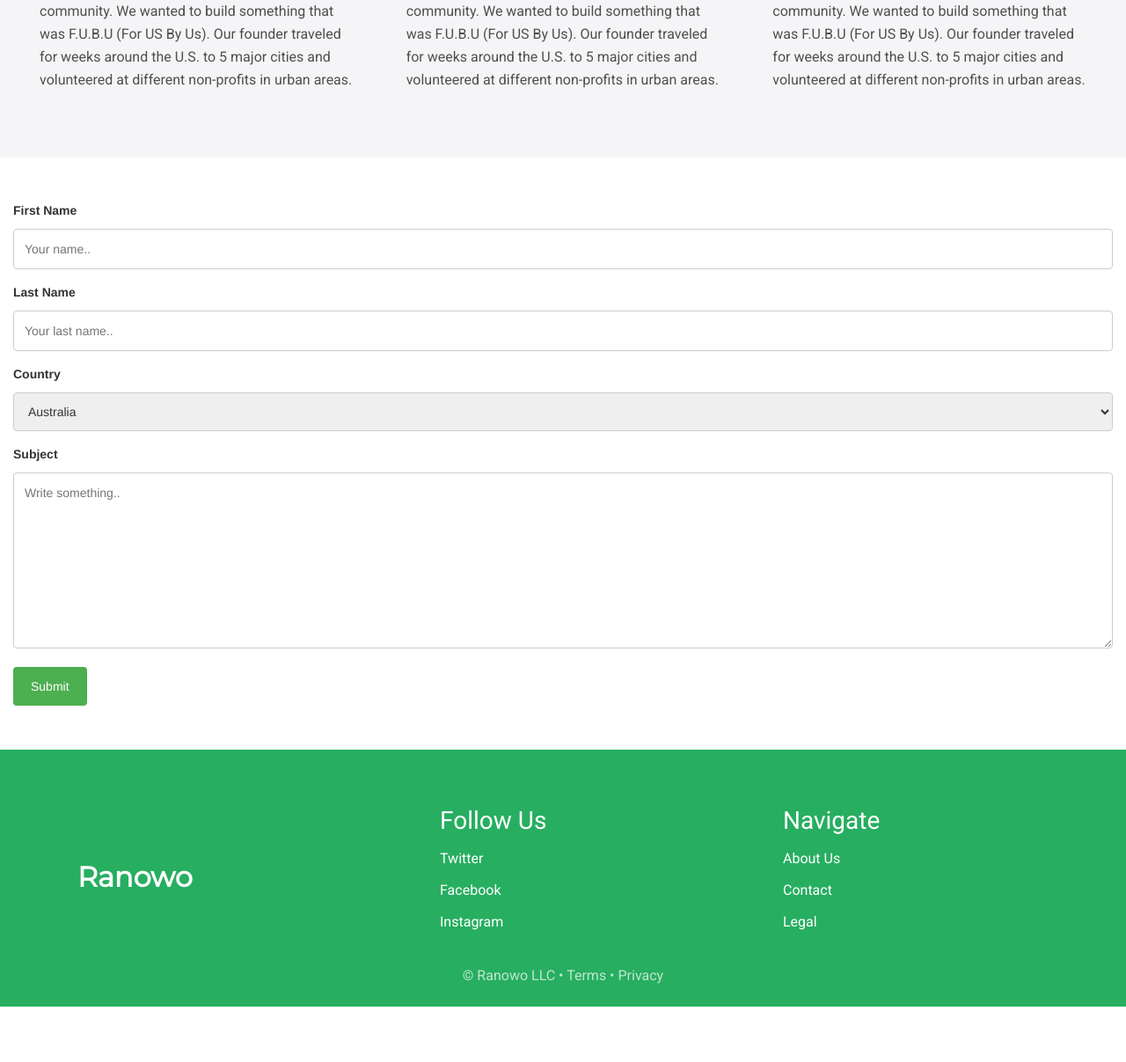
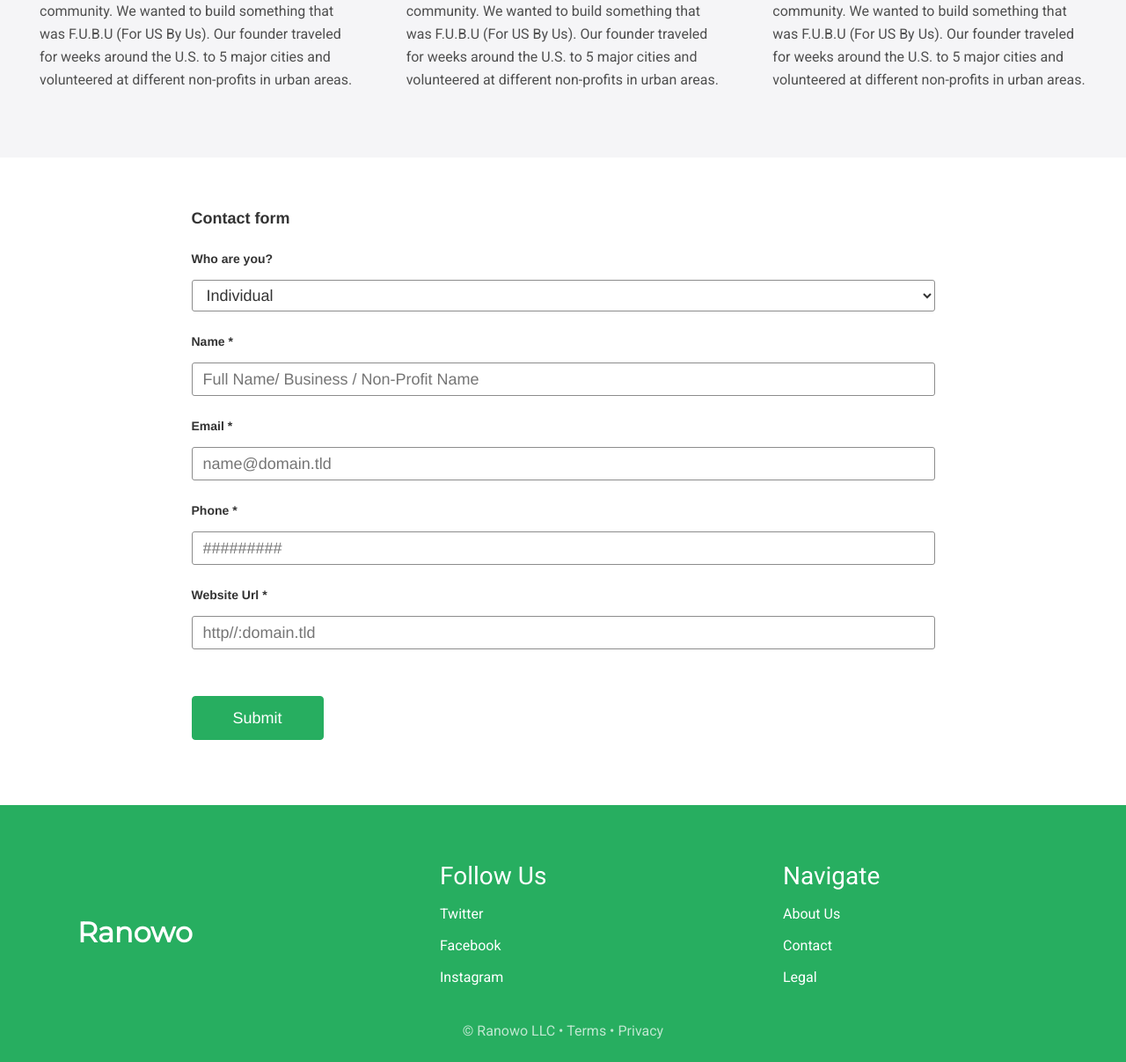
Before and after one commit to DmytroTsetsyk/Ranowo, a PHP site: page /about.html in a window 1280 px wide. Shown: the part 2034-3241 px from the top of the page at 88% size. Before the commit the page ends 3178 px from the top, so only its background shows below. Run offline with PHP 8.4, Linux system fonts and the light colour scheme; some libraries are stand-ins or nearby versions.

Commit message:
Added contact form

```diff
--- a/about.html
+++ b/about.html
@@ -7,6 +7,8 @@
   <title>Ranowo</title>
   <link href="https://fonts.googleapis.com/css?family=Montserrat|Roboto&display=swap" rel="stylesheet">
   <link rel="stylesheet" href="plugins/bootstrap/bootstrap.min.css">
+  <link rel="stylesheet" href="https://cdnjs.cloudflare.com/ajax/libs/font-awesome/5.11.2/css/all.css">
+
   <link rel="stylesheet" href="styles/main.css">
 </head>
 
@@ -111,23 +113,33 @@
   </div>
   <div class="row contact-form">
     <div class="col-xs-12">
-        <form action="">
-
-            <label for="fname">First Name</label>
-            <input type="text" id="fname" name="firstname" placeholder="Your name..">
-
-            <label for="lname">Last Name</label>
-            <input type="text" id="lname" name="lastname" placeholder="Your last name..">
-
-            <label for="country">Country</label>
-            <select id="country" name="country">
-              <option value="australia">Australia</option>
-              <option value="canada">Canada</option>
-              <option value="usa">USA</option>
+        <h4>Contact form</h4>
+        <form action="#">
+            <label for="who-are-you">Who are you?</label>
+            <select id="who-are-you" name="who-are-you">
+              <option value="individual">Individual</option>
+              <option value="nonprofit">Nonprofit</option>
+              <option value="business">Business</option>
             </select>
 
-            <label for="subject">Subject</label>
-            <textarea id="subject" name="subject" placeholder="Write something.." style="height:200px"></textarea>
+            <label for="fname">Name *</label>
+            <input type="text" id="fname" name="fname" placeholder="Full Name/ Business / Non-Profit Name">
+
+            <label for="email">Email *</label>
+            <input type="email" id="email" name="email" placeholder="name@domain.tld">
+
+            <label for="phone">Phone *</label>
+            <input type="number" id="phone" name="phone" placeholder="#########">
+
+            <label for="url">Website Url *</label>
+            <input type="url" id="url" name="url" placeholder="http//:domain.tld">
+
+            <!-- <label for="url">Website Url *</label>
+            <input type="url" id="url" name="url" placeholder="#########"> -->
+            <!-- <textarea id="subject" name="subject" placeholder="Write something.." style="height:200px"></textarea> -->
+
+            <div class="g-recaptcha" data-sitekey="6LcnLsQUAAAAAMrlHCuKyE0rHNN16WISGh0_AWn5"></div>
+            <br/>
 
             <input type="submit" value="Submit">
 
@@ -165,6 +177,7 @@
 	  </div>
     </div>
   </footer>
+  <script src="https://www.google.com/recaptcha/api.js" async defer></script>
   <script src="plugins/jquery.min.js"></script>
   <script src="plugins/bootstrap/bootstrap.min.js"></script>
   <script src="plugins/jquery.waypoints.min.js"></script>
--- a/styles/main.css
+++ b/styles/main.css
@@ -1685,30 +1685,54 @@ color: #000000;
 .contact-form {
 	margin-top: 50px;
 	margin-bottom: 50px;
-}
-
-.contact-form input[type=text],
+	width: 70%;
+	margin-left: 15%;
+}
+
+.contact-form h4 {
+	font-weight: 700;
+    margin-bottom: 25px;
+}
+
+.contact-form input,
 .contact-form select,
 .contact-form textarea {
-  width: 100%;
-  padding: 12px;
-  border: 1px solid #ccc;
   border-radius: 4px;
   box-sizing: border-box;
   margin-top: 6px;
   margin-bottom: 16px;
   resize: vertical;
+  display: block;
+  padding: 6px 12px;
+  margin: 9px 0 24px;
+  width: 100%;
+  font-size: 18px;
+  line-height: 24px;
+  background: #fff;
+  border: 1px solid #8c8c8c;
+  /* -webkit-appearance: textfield; */
+  border-radius: 3px;
+}
+
+.contact-form input[type=email]:before {
+    font-family: "Font Awesome 5 Free"; font-weight: 900; content: "\f007";
+}
+
+.contact-form input[type=phone] {
+
 }
 
 .contact-form input[type=submit] {
-  background-color: #4CAF50;
+  background-color: #27AE60;
   color: white;
   padding: 12px 20px;
-  border: none;
+  border: 1px solid #27AE60;
   border-radius: 4px;
   cursor: pointer;
+  width: 150px;
 }
 
 .contact-form input[type=submit]:hover {
-  background-color: #45a049;
-}
+  background-color: transparent;
+  color: #27AE60;
+}
```
